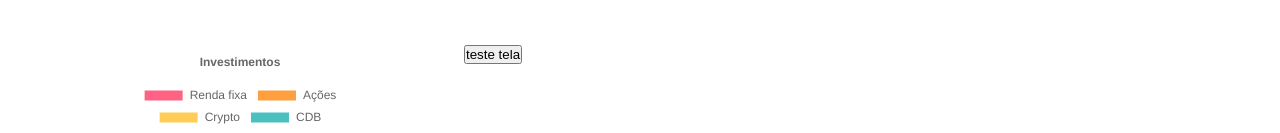
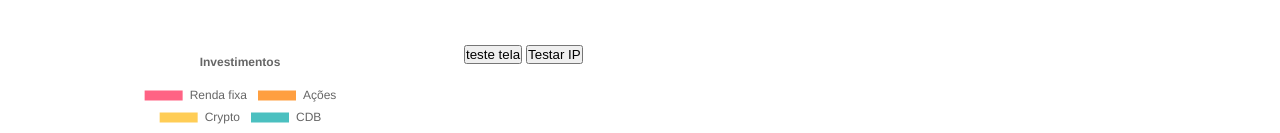
Before and after one commit to AllRedCat/Forms-Finance-KSPR, a plain HTML site: page index.html in a window 1280 px wide. Shown: the part 318-451 px from the top of the page. Drawn offline with nearby package versions, Linux system fonts and the light colour scheme.

Commit message:
feat: add a test to get user's public IP

```diff
--- a/index.html
+++ b/index.html
@@ -44,6 +44,7 @@
             </div>
             <div class="space-5">
                 <button onclick="ScreenTest()">teste tela</button>
+                <button onclick="testIP()">Testar IP</button>
                 <!-- metas financeiras -->
                 <!-- <div class="item-1">
                     <canvas id="chart5" class="chart-5"></canvas>
--- a/script.js
+++ b/script.js
@@ -253,3 +253,9 @@ var screenHeight = window.innerHeight || document.documentElement.clientHeight |
 function ScreenTest() {
     alert("A resolução da tela é " + screenWidth + " x " + screenHeight     );
 };
+
+function testIP() {
+    fetch('https://api.ipify.org?format=json')
+    .then(response => response.json())
+    .then(data => console.log(data.ip));
+}
```
